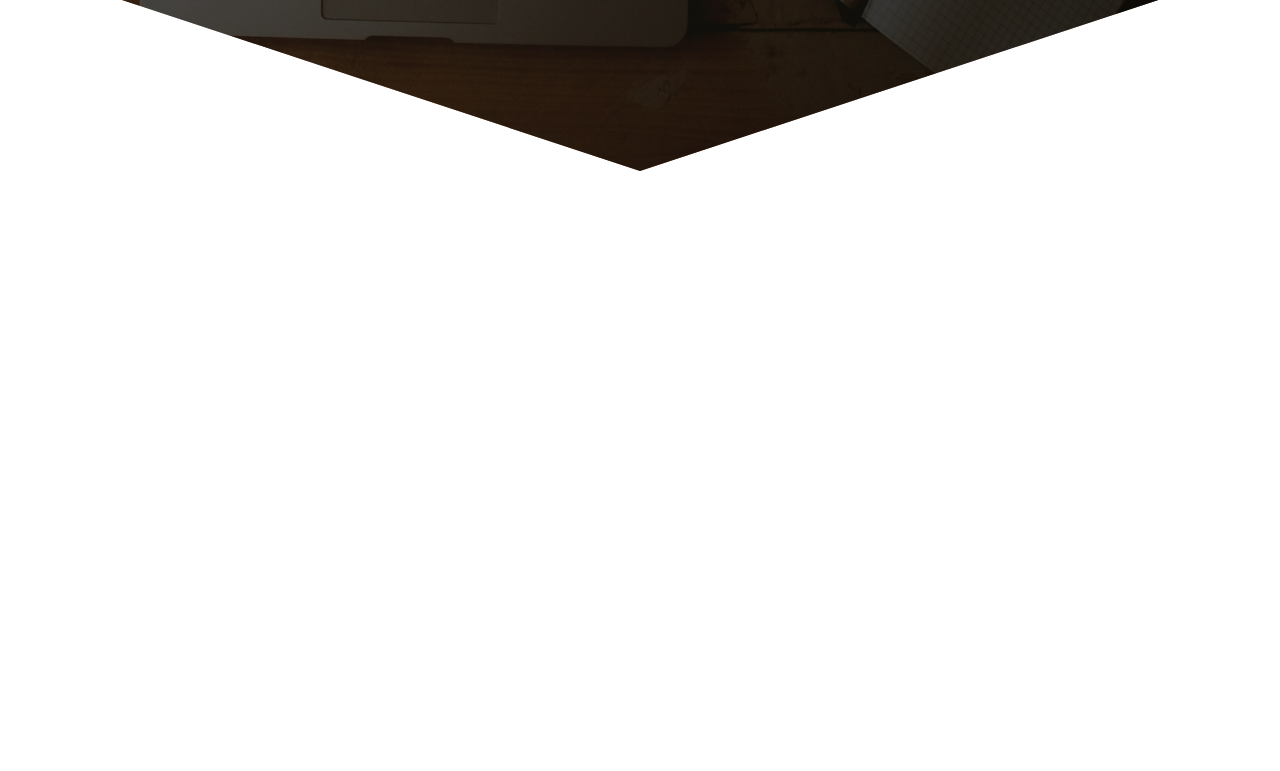
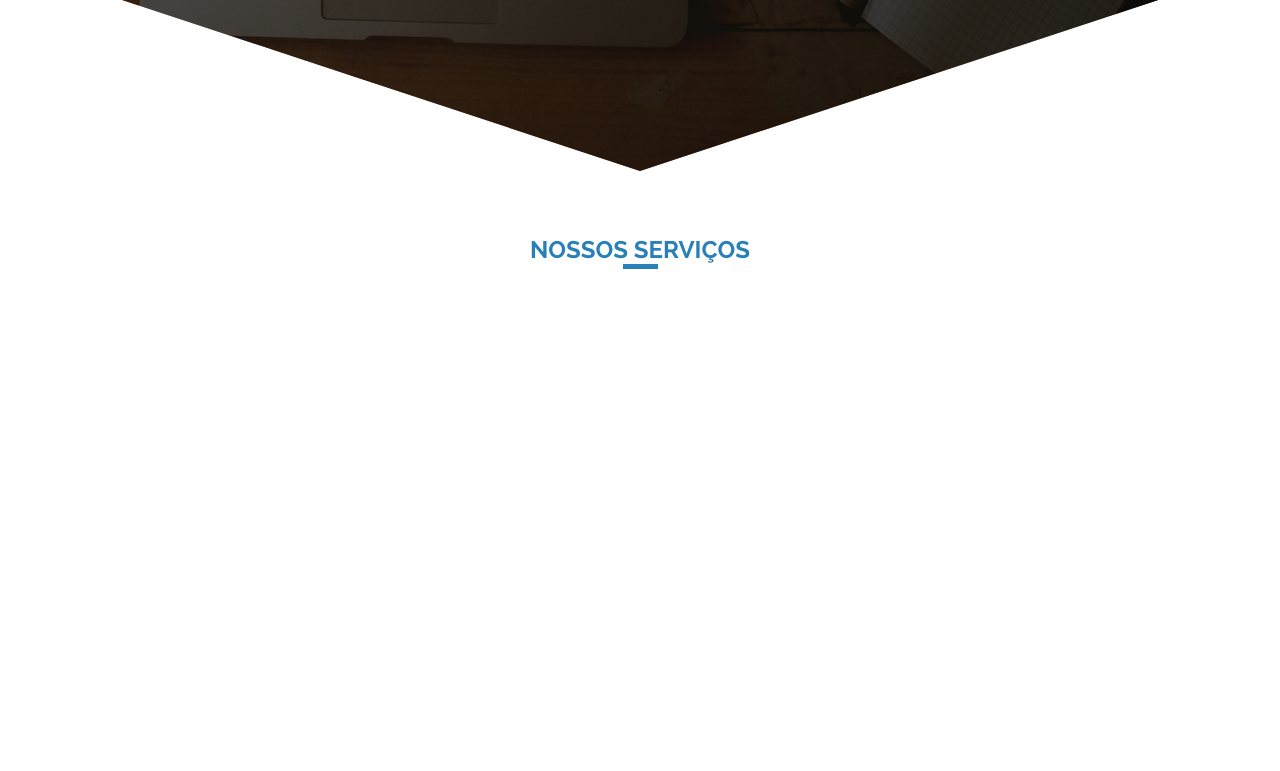
Before and after one commit to iurylippo/projetoflex1, a PHP site: page / in a window 1280 px wide. Shown: the part 1955-2726 px from the top of the page. Before the commit the page ends 2126 px from the top, so only its background shows below. Run offline with PHP 8.4, Linux system fonts and the light colour scheme.

Commit message:
adciona a seção time                                                                                                                                                                                                                                                                                                                              cria a seção time e seus dois blocos, do titulo e das imagens do time

```diff
--- a/assets/css/style.css
+++ b/assets/css/style.css
@@ -275,3 +275,18 @@ section#portifolio .portifolio-projetos {
     background: linear-gradient(to right, rgba(96, 154, 192, 0.5), rgba(41, 128, 185, 0.5)), url('../images/p6.jpg');
     background-size: 100% 100%;
 }
+
+/* TIME */
+section#time {
+    display: flex;
+    justify-content: center;
+    height: 600px;
+}
+
+section#time .time-titulo {
+    height: 165px;
+}
+
+section#time .time-container {
+    flex: 1;
+}
--- a/index.php
+++ b/index.php
@@ -113,5 +113,19 @@
            </div>
         </div>
     </section>
+    <!--time-->
+    <section id="time">
+         <div class="container column">
+           <div class="time-titulo">
+               <div class="section-titulo column">
+                  <h1>nossos serviços</h1>
+                  <div class="hr-line"></div>
+               </div>
+           </div>
+           <div class="time-container">
+
+           </div>
+         </div>
+    </section>
 </body>
 </html>
```
